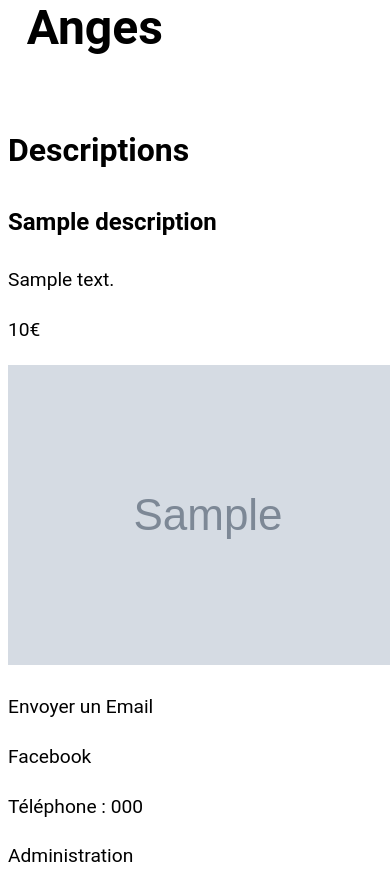
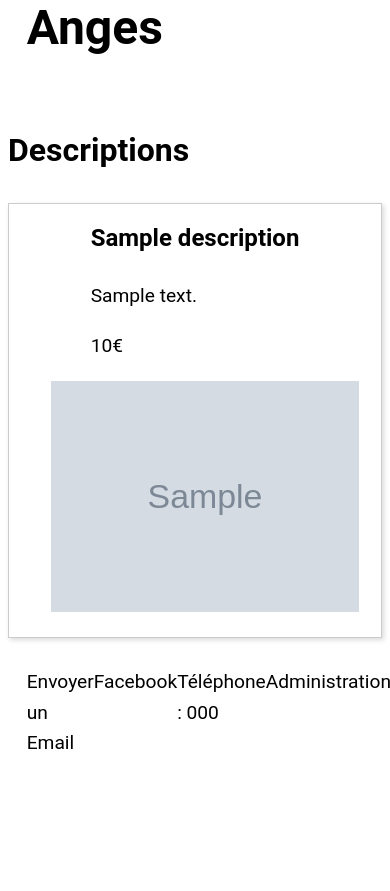
Before and after one commit to ArthurM3il/ProjetWebEcoConcept, a PHP site: page /description.php in a window 390 px wide; the page is wider, and only the part inside the window is pictured. Shown: the part 283-1174 px from the top of that part. After the commit the page ends 1032 px from the top of that part, so only its background shows below. Run offline with PHP 8.4, Linux system fonts and the light colour scheme; tables that the repository leaves empty or names only in its code hold one stand-in row (values such as "Sample post"); grey boxes marked "Sample" are stand-in pictures.

Commit message:
Ajout de css et js

```diff
--- /dev/null
+++ b/css/mediaQueries.css
@@ -0,0 +1,27 @@
+
+/* Description */
+@media (max-width: 700px) {
+
+    #descriptions {
+        flex-direction: column; /* Fallback vertical layout for the image block  itself */
+        align-items: center; /* Still, try and centre what you can */
+        width: 100%; /* Or take the whole of page width */
+
+
+    }
+
+
+    .description {
+
+        flex-direction: column; /* Vertical layout */
+        align-items: center;
+    }
+
+
+    .description img {
+        margin-right: 0; /* Remove margin */
+        margin-bottom: 10px; /* Add bottom margin */
+        max-width: 90%; /* Or percentage to fit */
+    }
+
+}
--- a/css/style.css
+++ b/css/style.css
@@ -41,7 +41,7 @@ body {
 
   /* Sections et conteneurs */
 
-  header, nav, main, .footer {
+  header, nav, main, footer {
       display: flex; /* Pour pouvoir utiliser Flexbox */
       width: 90%;  /* Occupe 90% de la largeur */
       margin: 10px auto;  /* Centré */
@@ -71,12 +71,13 @@ body {
   }
 
 
-  .footer {
+  footer {
       justify-content: center; /* Pour centrer le contenu du footer */
       flex-direction: row;
       justify-content: space-between;
       text-decoration: none;
   }
+
   .contact, .container{
     display: flex;
     flex-direction: column;
@@ -124,3 +125,47 @@ body {
 .hidden {
   display: none;
 }
+
+/* Description */
+#descriptions {
+  display: flex;
+  flex-direction: column;
+  align-items: center;
+  width: 90%;
+  margin: 0 auto;
+  gap: 20px;
+}
+
+
+.description {
+    display: flex;
+    align-items: flex-start;
+    max-width: 800px;
+    border: 1px solid #ccc;
+    padding: 15px;
+    box-shadow: 2px 2px 5px rgba(0, 0, 0, 0.15);
+
+}
+
+.description img {
+  max-width: 450px;
+  height: auto;
+  margin-right: 20px;
+  margin-left: 20px;
+}
+
+
+.description-content {
+  flex: 1;
+}
+
+
+
+.description h3 {
+  margin-top: 0;
+}
+
+.description p {
+ text-align: left;
+
+}
```
Also changed, not shown: js/viewer.js (+17 -10 lines).
